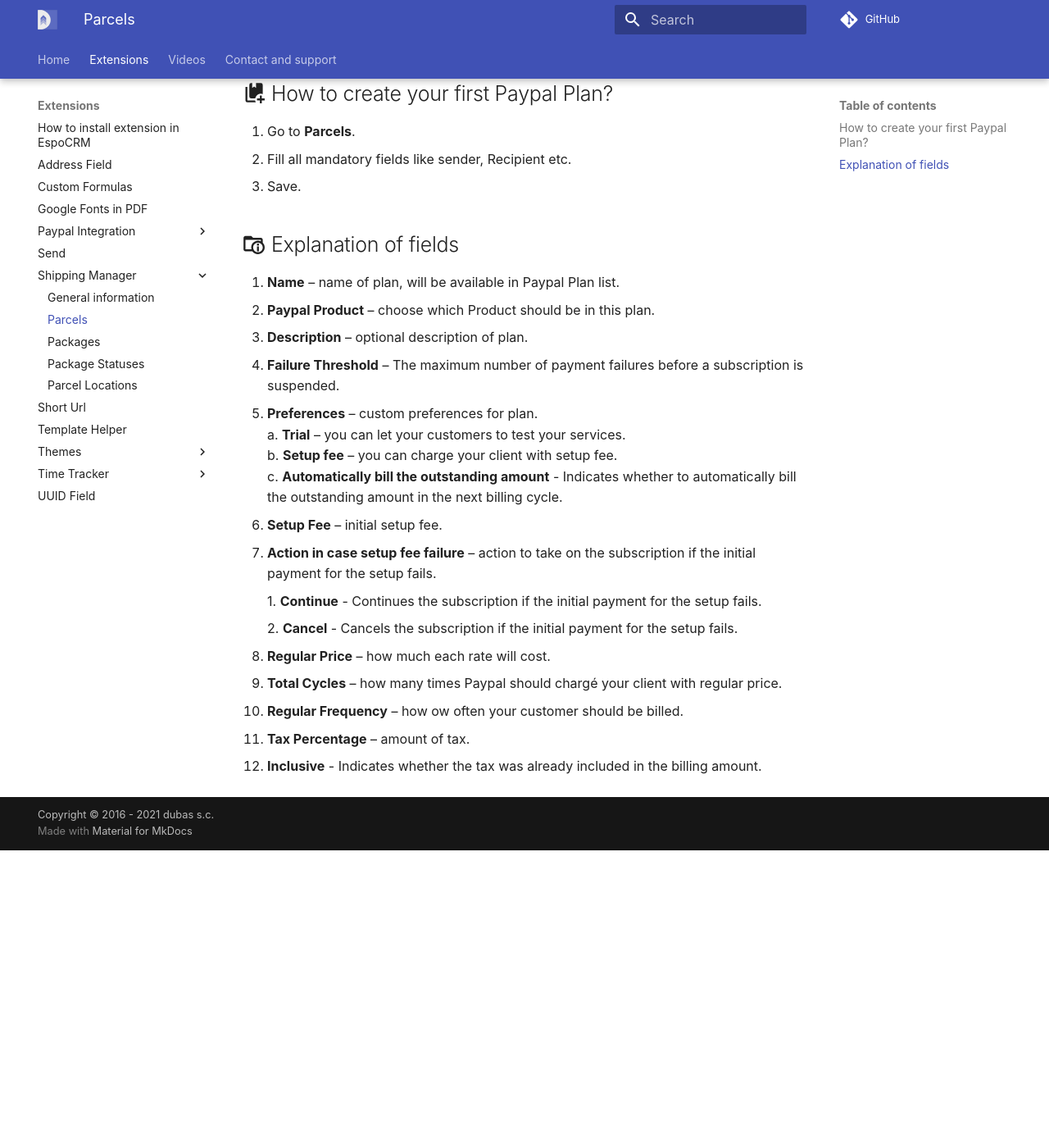
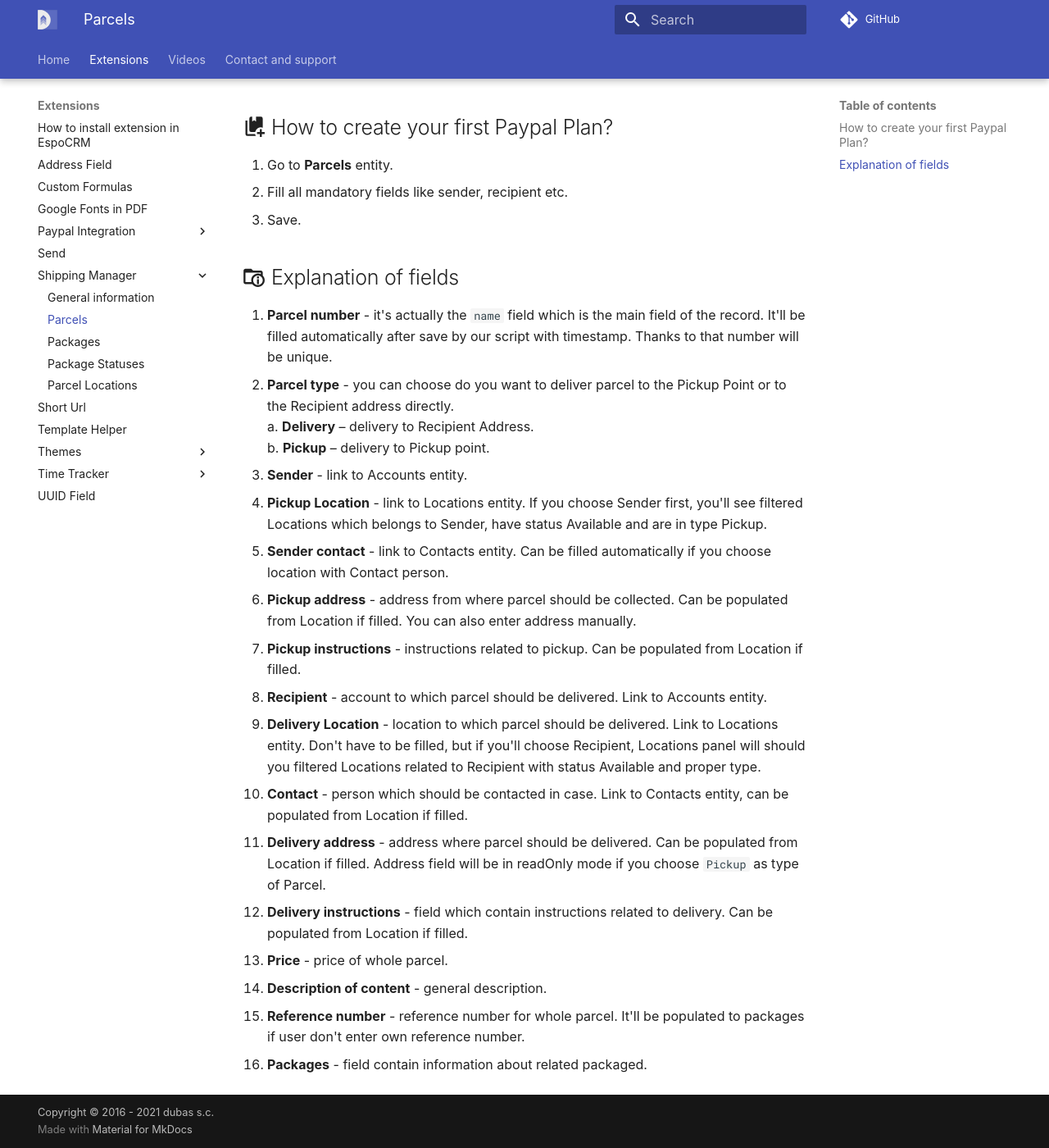
Before and after one commit to dubas-pro/documentation, an MkDocs documentation site: the page built from docs/extensions/shipping-manager/parcels.md, in a window 1280 px wide and 1400 px high, scrolled down 634 px. Shown: the whole window at 82% size. Built offline with MkDocs 1.6.1 and Material for MkDocs 9.7.7, drawn with Linux system fonts in a browser that asks for light colours; some web fonts are replaced; comment, search, counter and statistics services are not loaded; before the commit the page ends 1671 px from its top, so only the background shows below that; some of the changed text lies outside the part shown.

Commit message:
Shipping manager documentation

```diff
--- a/docs/extensions/shipping-manager/parcels.md
+++ b/docs/extensions/shipping-manager/parcels.md
@@ -1,31 +1,30 @@
 # Dubas Parcels
 ![Parcels](../../images/shipping-manager/shipping-manager.png)
 
-Entity which contain main information about shipping. After you create parcel, you'll be able to add packages to this parcel. Thanks to that you can have many packages related to one parcel.
+Entity which contain main information about whole parcel. After you create parcel, you'll be able to add packages to this parcel. Thanks to that you can have many packages related to one parcel.
 
 ## :material-book-plus-multiple: How to create your first Paypal Plan?
-1.	Go to **Parcels**.
-2.	Fill all mandatory fields like sender, Recipient etc.
+1.	Go to **Parcels** entity.
+2.	Fill all mandatory fields like sender, recipient etc.
 3.	Save.
 
 ## :material-folder-information-outline: Explanation of fields
-1.	**Name** – name of plan, will be available in Paypal Plan list.
-2.	**Paypal Product** – choose which Product should be in this plan.
-3.	**Description** – optional description of plan.
-4.	**Failure Threshold** – The maximum number of payment failures before a subscription is suspended.
-5.	**Preferences** – custom preferences for plan.
-    a.	**Trial** – you can let your customers to test your services.
-    b.	**Setup fee** – you can charge your client with setup fee.
-    c.	**Automatically bill the outstanding amount** - Indicates whether to automatically bill the outstanding amount in the next billing cycle.
-6.	**Setup Fee** – initial setup fee.
-7.	**Action in case setup fee failure** – action to take on the subscription if the initial payment for the setup fails.
 
-    1.	**Continue** - Continues the subscription if the initial payment for the setup fails.
-
-    2.	**Cancel** - Cancels the subscription if the initial payment for the setup fails.
-
-8.	**Regular Price** – how much each rate will cost.
-9.	**Total Cycles** – how many times Paypal should chargé your client with regular price.
-10.	**Regular Frequency** – how ow often your customer should be billed.
-11.	**Tax Percentage** – amount of tax.
-12.	**Inclusive** - Indicates whether the tax was already included in the billing amount.
+1. **Parcel number** - it's actually the `name` field which is the main field of the record. It'll be filled automatically after save by our script with timestamp. Thanks to that number will be unique.
+2. **Parcel type** - you can choose do you want to deliver parcel to the Pickup Point or to the Recipient address directly.
+    a.	**Delivery** – delivery to Recipient Address.
+    b.	**Pickup** – delivery to Pickup point.
+3. **Sender** - link to Accounts entity.
+4. **Pickup Location** - link to Locations entity. If you choose Sender first, you'll see filtered Locations which belongs to Sender, have status Available and are in type Pickup.
+5. **Sender contact** - link to Contacts entity. Can be filled automatically if you choose location with Contact person.
+6. **Pickup address** - address from where parcel should be collected. Can be populated from Location if filled. You can also enter address manually.
+7. **Pickup instructions** - instructions related to pickup. Can be populated from Location if filled.
+8. **Recipient** - account to which parcel should be delivered. Link to Accounts entity.
+9. **Delivery Location** - location to which parcel should be delivered. Link to Locations entity. Don't have to be filled, but if you'll choose Recipient, Locations panel will should you filtered Locations related to Recipient with status Available and proper type.
+10. **Contact** - person which should be contacted in case. Link to Contacts entity, can be populated from Location if filled.
+11. **Delivery address** - address where parcel should be delivered. Can be populated from Location if filled. Address field will be in readOnly mode if you choose `Pickup` as type of Parcel.
+12. **Delivery instructions** - field which contain instructions related to delivery. Can be populated from Location if filled.
+13. **Price** - price of whole parcel.
+14. **Description of content** - general description.
+15. **Reference number** - reference number for whole parcel. It'll be populated to packages if user don't enter own reference number.
+16. **Packages** - field contain information about related packaged.
```
Also changed, not shown: docs/extensions/shipping-manager/locations.md (+25 -3 lines), docs/extensions/shipping-manager/package-statuses.md (+28 -3 lines), docs/extensions/shipping-manager/packages.md (+38 -3 lines), docs/images/shipping-manager/locations.png (added), docs/images/shipping-manager/package-status.png (added), docs/images/shipping-manager/packages.png (added), docs/images/shipping-manager/shipping-manager.png.
